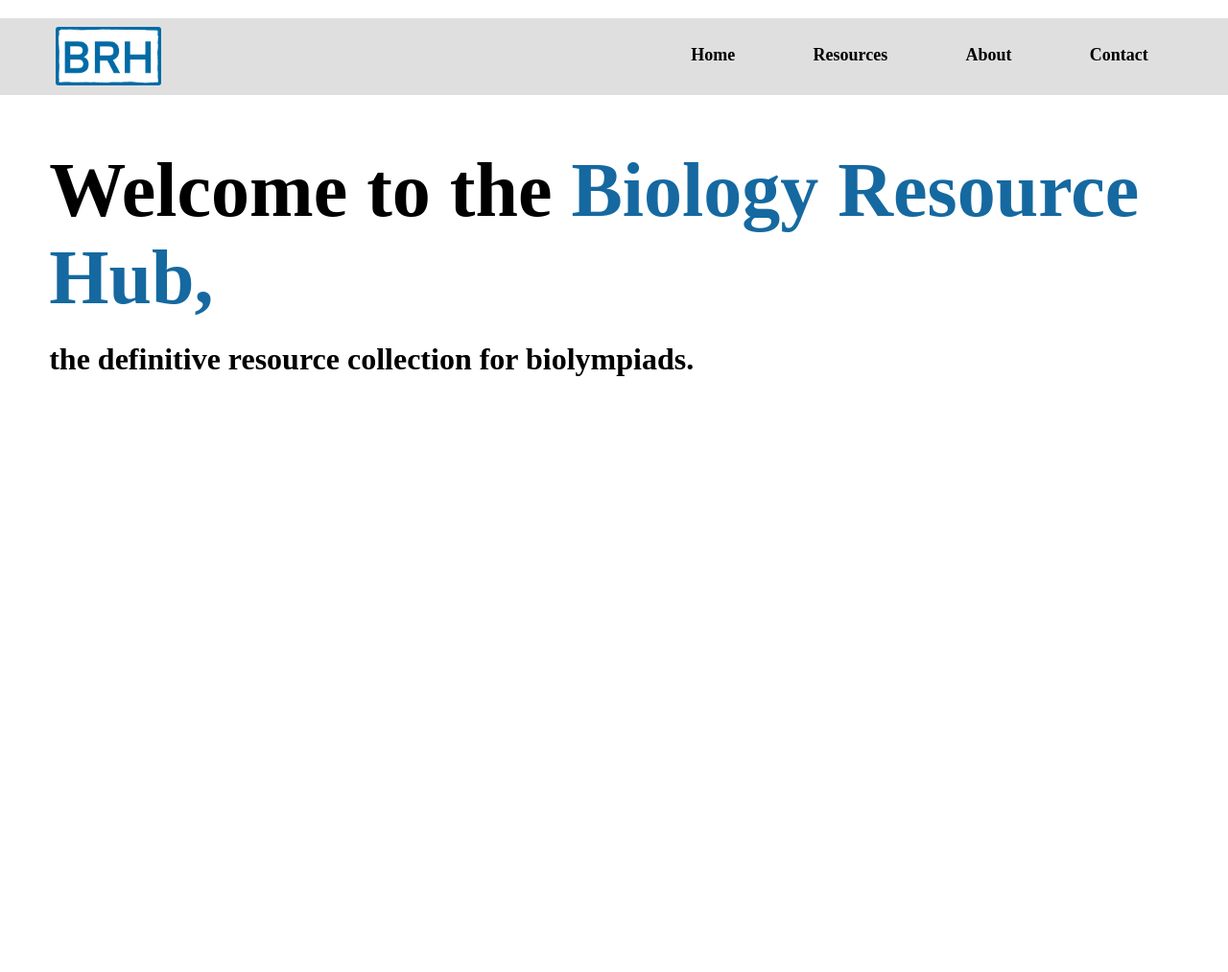
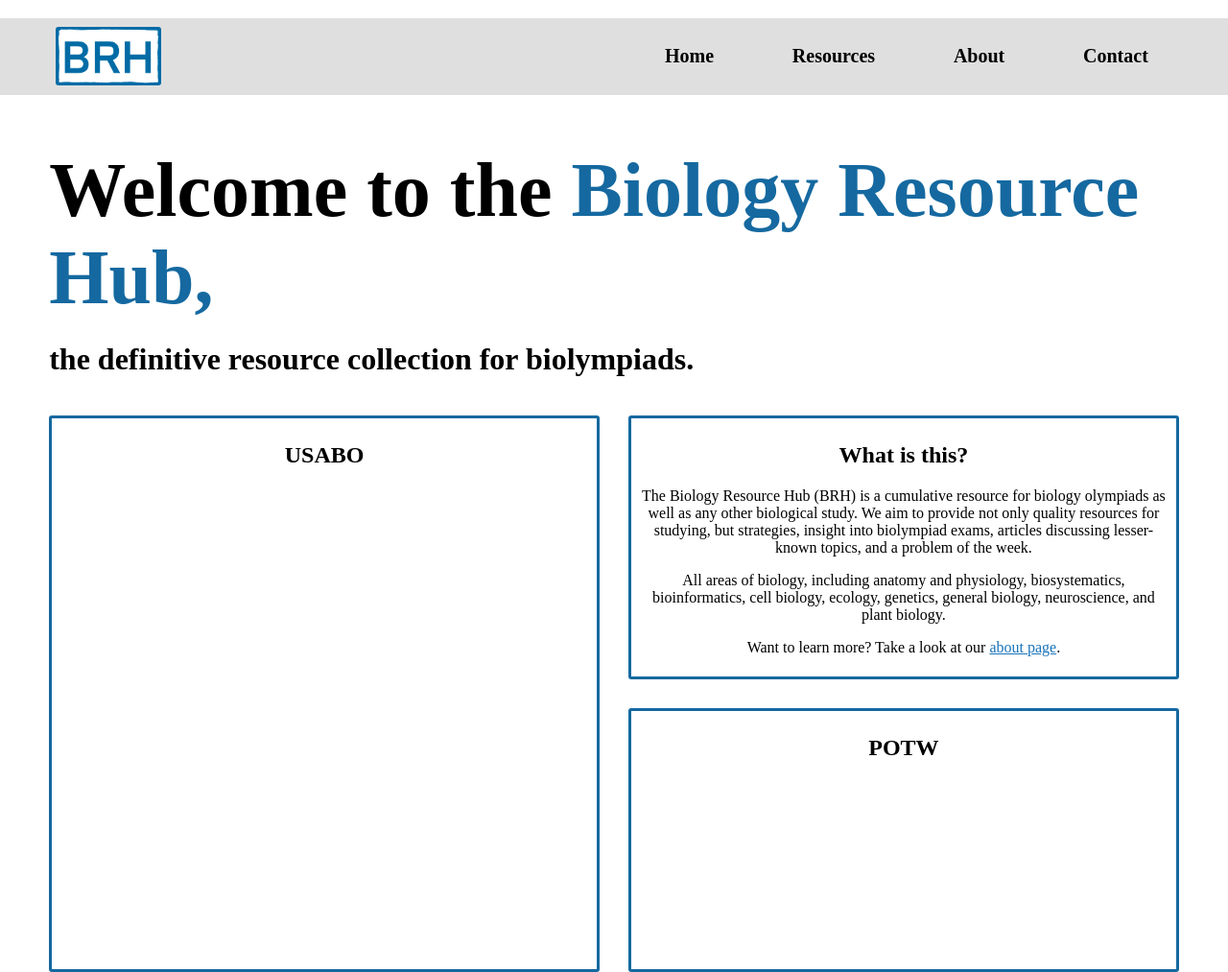
Before and after one commit to Isoleucine1202/Biology-Resource-Hub, a plain HTML site: page index.html in a window 1280 px wide. Shown: the whole page at 96% size. Before the commit the page ends 800 px from the top, so only its background shows below. Drawn offline with Linux system fonts and the light colour scheme; a web font is replaced by a local one.

Commit message:
added about, made index grid system, and started writing content

```diff
--- a/css/main.css
+++ b/css/main.css
@@ -12,7 +12,7 @@ header {
     background: rgb(0, 0, 0, 12.5%);
     padding-left: 3vw;
     padding-right: 5vw;
-    font-size: 18px;
+    font-size: 20px;
     font-weight: bold;
 }
 
@@ -79,7 +79,7 @@ nav a:hover::before {
     width: 100%;
 }
 
-.txt {
+#thetopfp {
     margin-left: 4vw;
 }
 
@@ -87,3 +87,37 @@ nav a:hover::before {
     font-size: 80px;
     margin-bottom: 10px;
 }
+
+.container {
+    margin-left: 4vw;
+    margin-right: 4vw;
+    display: grid;
+    grid-template-columns: 1fr 1fr;
+    grid-template-rows: 1fr 1fr;
+    text-align: center;
+    column-gap: 30px;
+    row-gap: 30px;
+}
+
+.box1 {
+    grid-row-start: 1;
+    grid-row-end: 3;
+}
+
+.box1,
+.box2,
+.box3 {
+    border: 3px solid rgb(21,105,160);
+    border-radius: 3px;
+    padding: 5px;
+}
+
+.intxtlink {
+    text-decoration: underline;
+    color: rgb(24, 115, 185);
+}
+
+.thetop {
+    margin: 4vw;
+    margin-top: 3vw;
+}
--- a/index.html
+++ b/index.html
@@ -20,17 +20,39 @@
                 <ul>
                     <li><a href="#">Home</a></li>
                     <li><a href="#">Resources</a></li>
-                    <li><a href="#">About</a></li>
+                    <li><a href="about.html">About</a></li>
                     <li><a href="#">Contact</a></li>
                 </ul>
             </nav>
         </div>
     </header>
-    <div class="txt">
+    <div id="thetopfp">
         <h1 id="frontheader">Welcome to the <span style='color: rgb(21,105,160); font-weight: 900;'>Biology Resource
                 Hub,</span></h1>
         <h1>the definitive resource collection for biolympiads.</h1>
     </div>
+    <br>
+    <div class="container">
+        <div class="box1">
+            <h2>USABO</h2>
+        </div>
+        <div class="box2">
+            <h2>What is this?</h2>
+            <p>
+                The Biology Resource Hub (BRH) is a cumulative resource for biology olympiads as well as any
+                other biological study. We aim to provide not only quality resources for studying, but strategies,
+                insight into biolympiad exams, articles discussing lesser-known topics, and a problem of the week.
+            </p>
+            <p>
+                All areas of biology, including anatomy and physiology, biosystematics, bioinformatics, cell biology,
+                ecology, genetics, general biology, neuroscience, and plant biology.
+            </p>
+            <p>Want to learn more? Take a look at our <a href="about.html" class="intxtlink">about page</a>.</p>
+        </div>
+        <div class="box3">
+            <h2>POTW</h2>
+        </div>
+    </div>
 </body>
 
 </html>
```
Also changed, not shown: about.html (added, +33 -0 lines).
